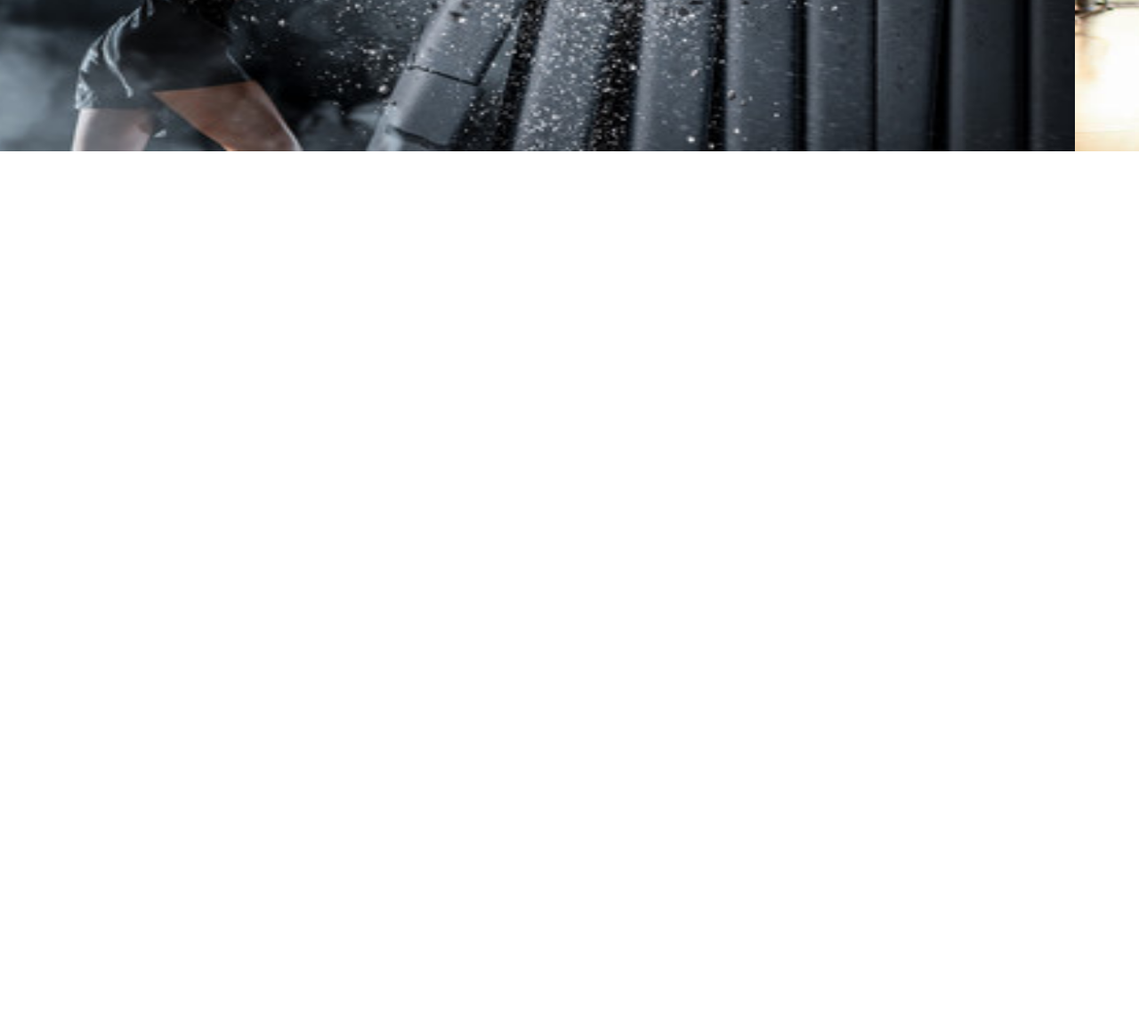
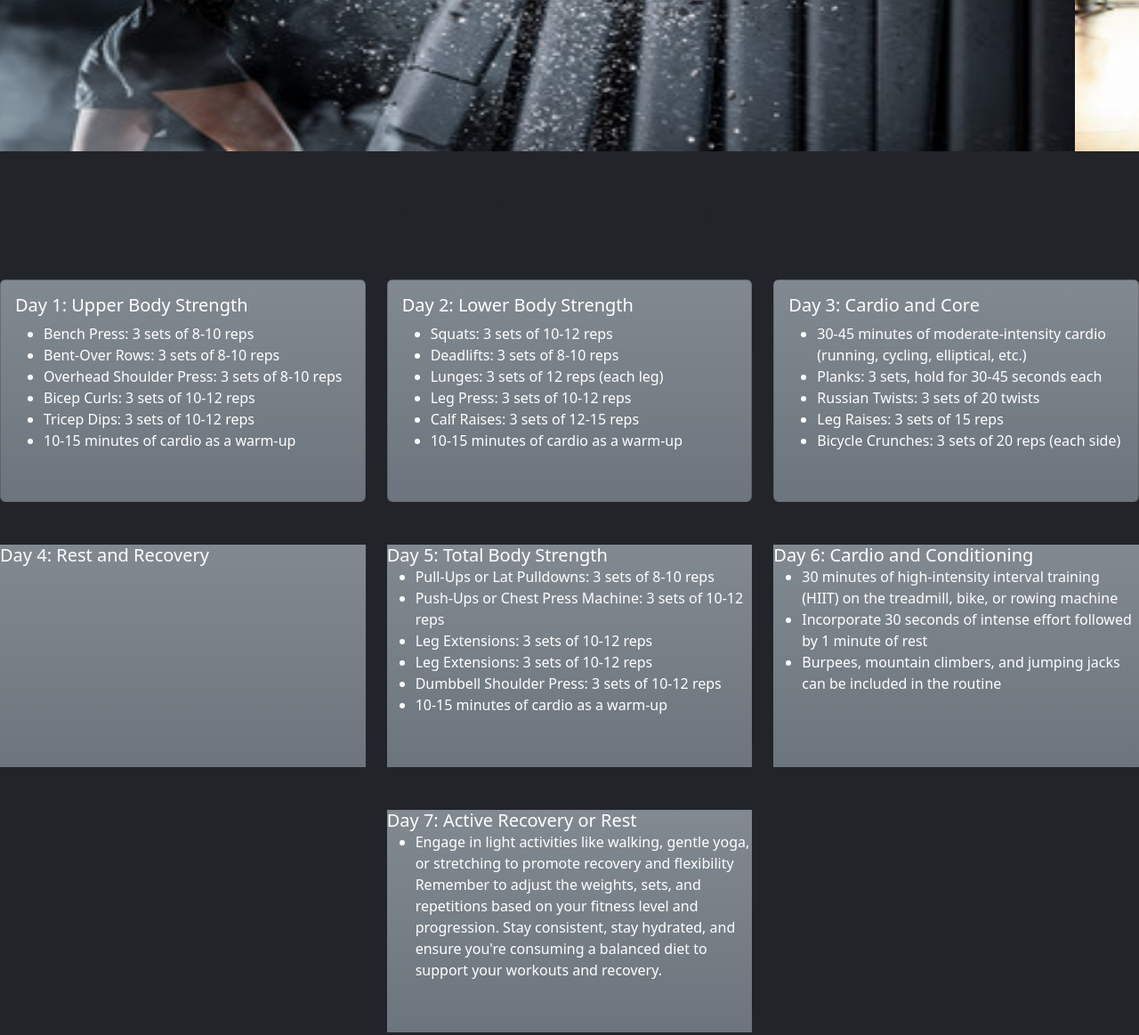
Before and after one commit to Harshvardhan-Kh/FitLife-GYM, a plain HTML site: page index.html in a window 1280 px wide. Shown: the part 500-1663 px from the top of the page at 89% size. Before the commit the page ends 800 px from the top, so only its background shows below. Drawn offline with nearby package versions, Linux system fonts and the light colour scheme.

Commit message:
added cards

```diff
--- a/index.html
+++ b/index.html
@@ -6,7 +6,7 @@
     <title>fitlife</title>
 </head>
 <link href="https://cdn.jsdelivr.net/npm/bootstrap@5.3.1/dist/css/bootstrap.min.css" rel="stylesheet" integrity="sha384-4bw+/aepP/YC94hEpVNVgiZdgIC5+VKNBQNGCHeKRQN+PtmoHDEXuppvnDJzQIu9" crossorigin="anonymous">
-<body>
+<body class="bg-dark">
 
     <nav class="navbar navbar-expand-lg bg-dark">
         <div class="container-fluid">
@@ -54,9 +54,113 @@
         </div>
       </div>
     </div>
+<!-- week plane brief -->
+<div class=" container text-center mt-5"><h1>EXERCISE OF THE WEEK</h1></div>
+<div class="row mt-5">
+  <div class="col-sm-4 col-md-6 col-lg-4  mb-3 mb-sm-0">
+    <div class="card bg-secondary bg-gradient text-white " style="height: 250px;">
+      <div class="card-body">
+        <h5 class="card-title">Day 1: Upper Body Strength</h5>
+        <ul>
+          <li>Bench Press: 3 sets of 8-10 reps</li>
+          <li>Bent-Over Rows: 3 sets of 8-10 reps</li>
+          <li>Overhead Shoulder Press: 3 sets of 8-10 reps</li>
+          <li>Bicep Curls: 3 sets of 10-12 reps</li>
+          <li>Tricep Dips: 3 sets of 10-12 reps</li>
+          <li>10-15 minutes of cardio as a warm-up</li>
+        </ul>
+      </div>
+    </div>
+  </div>
 
+  <div class="col-sm-8 col-md-6 col-lg-4 ">
+    <div class="card bg-secondary bg-gradient text-white " style="height: 250px;">
+      <div class="card-body">
+        <h5 class="card-title">Day 2: Lower Body Strength</h5>
+         <ul>
+       <li>Squats: 3 sets of 10-12 reps</li>
+       <li>Deadlifts: 3 sets of 8-10 reps</li>
+       <li>Lunges: 3 sets of 12 reps (each leg)</li>
+      <li>Leg Press: 3 sets of 10-12 reps</li>
+       <li>Calf Raises: 3 sets of 12-15 reps</li>
+       <li>10-15 minutes of cardio as a warm-up</li>
+        </ul>
+      </div>
+    </div>
+  </div>
+  <div class="col-sm-8 col-md-6 col-lg-4 ">
+    <div class="card bg-secondary bg-gradient text-white " style="height: 250px;">
+      <div class="card-body">
+        <h5 class="card-title">Day 3: Cardio and Core</h5>
+         <ul>
+       <li>30-45 minutes of moderate-intensity cardio (running, cycling, elliptical, etc.)</li>
+       <li>Planks: 3 sets, hold for 30-45 seconds each</li>
+       <li>Russian Twists: 3 sets of 20 twists </li>
+      <li>Leg Raises: 3 sets of 15 reps</li>
+       <li>Bicycle Crunches: 3 sets of 20 reps (each side)</li>
+        </ul>
+      </div>
+    </div>
+  </div>
+  <div class="col-sm-6 col-lg-4 mt-5 mb-3 mb-sm-0">
+    <div class="bg-secondary bg-gradient text-white " style="height: 250px;">
+      <div class="card-body">
+        <h5 class="card-title">Day 4: Rest and Recovery</h5>
 
+      </div>
+    </div>
+  </div>
+  <div class="col-sm-6 col-lg-4 mt-5">
+    <div class="bg-secondary bg-gradient text-white " style="height: 250px;">
+      <div class="card-body">
+        <h5 class="card-title">Day 5: Total Body Strength</h5>
+       <ul>
+       <li>Pull-Ups or Lat Pulldowns: 3 sets of 8-10 reps</li>
+       <li>Push-Ups or Chest Press Machine: 3 sets of 10-12 reps</li>
+       <li>Leg Extensions: 3 sets of 10-12 reps </li>
+      <li>Leg Extensions: 3 sets of 10-12 reps</li>
+       <li>Dumbbell Shoulder Press: 3 sets of 10-12 reps</li>
+       <li>10-15 minutes of cardio as a warm-up</li>
+        </ul>
+      </div>
+    </div>
 
+  </div>
+   <div class="col-sm-6 col-lg-4 mt-5 mb-3 mb-sm-0">
+    <div class="bg-secondary bg-gradient text-white " style="height: 250px;">
+      <div class="card-body">
+        <h5 class="card-title">Day 6: Cardio and Conditioning</h5>
+        <ul>
+       <li>30 minutes of high-intensity interval training (HIIT) on the treadmill, bike, or rowing machine</li>
+       <li>Incorporate 30 seconds of intense effort followed by 1 minute of rest</li>
+       <li>Burpees, mountain climbers, and jumping jacks can be included in the routine </li>
+
+        </ul>
+      </div>
+    </div>
+    </div>
+   <div class="col-sm-6 col-lg-4 mt-5 mb-3 mb-sm-0 d-block mx-auto ">
+    <div class="bg-secondary bg-gradient text-white  " style="height: 250px; ">
+      <div class="card-body">
+        <h5 class="card-title">Day 7: Active Recovery or Rest</h5>
+        <ul>
+       <li>Engage in light activities like walking, gentle yoga, or stretching to promote recovery and flexibility
+Remember to adjust the weights, sets, and repetitions based on your fitness level and progression. Stay consistent, stay hydrated, and ensure you're consuming a balanced diet to support your workouts and recovery. </li>
+
+        </ul>
+      </div>
+    </div>
+  </div>
+  </div>
+</div>
+<div class=" d-flex mt-">
+  <div>
+    <div class="mt-5 p-5 ms-3 text-danger"><h1>
+      EXPERT PERSONAL TRAINING</h1></div>
+      <div class="mt-2 p-5 ms-3 text-white">FITNESS nGO Gyms has the best personal training program in the Port Saint Lucie area. Our certified personal trainers are experts in their craft. We create the perfect programs to help you reach your goals. Everything begins with our energy and figuring out how to evolve that, then the journey begins. </div>
+  </div>
+  <div class="mt-5 m-5"><img src="https://static.wixstatic.com/media/2820f4_0108d7ed789a481f94c0492fd13e59a2~mv2.jpg/v1/crop/x_0,y_274,w_812,h_864/fill/w_460,h_490,al_c,q_80,usm_0.66_1.00_0.01,enc_auto/Image%204-10-23%20at%201_edited.jpg" alt=""></div>
+</div>
     <script src="https://cdn.jsdelivr.net/npm/bootstrap@5.3.1/dist/js/bootstrap.bundle.min.js" integrity="sha384-HwwvtgBNo3bZJJLYd8oVXjrBZt8cqVSpeBNS5n7C8IVInixGAoxmnlMuBnhbgrkm" crossorigin="anonymous"></script>
 </body>
 </html>
```
